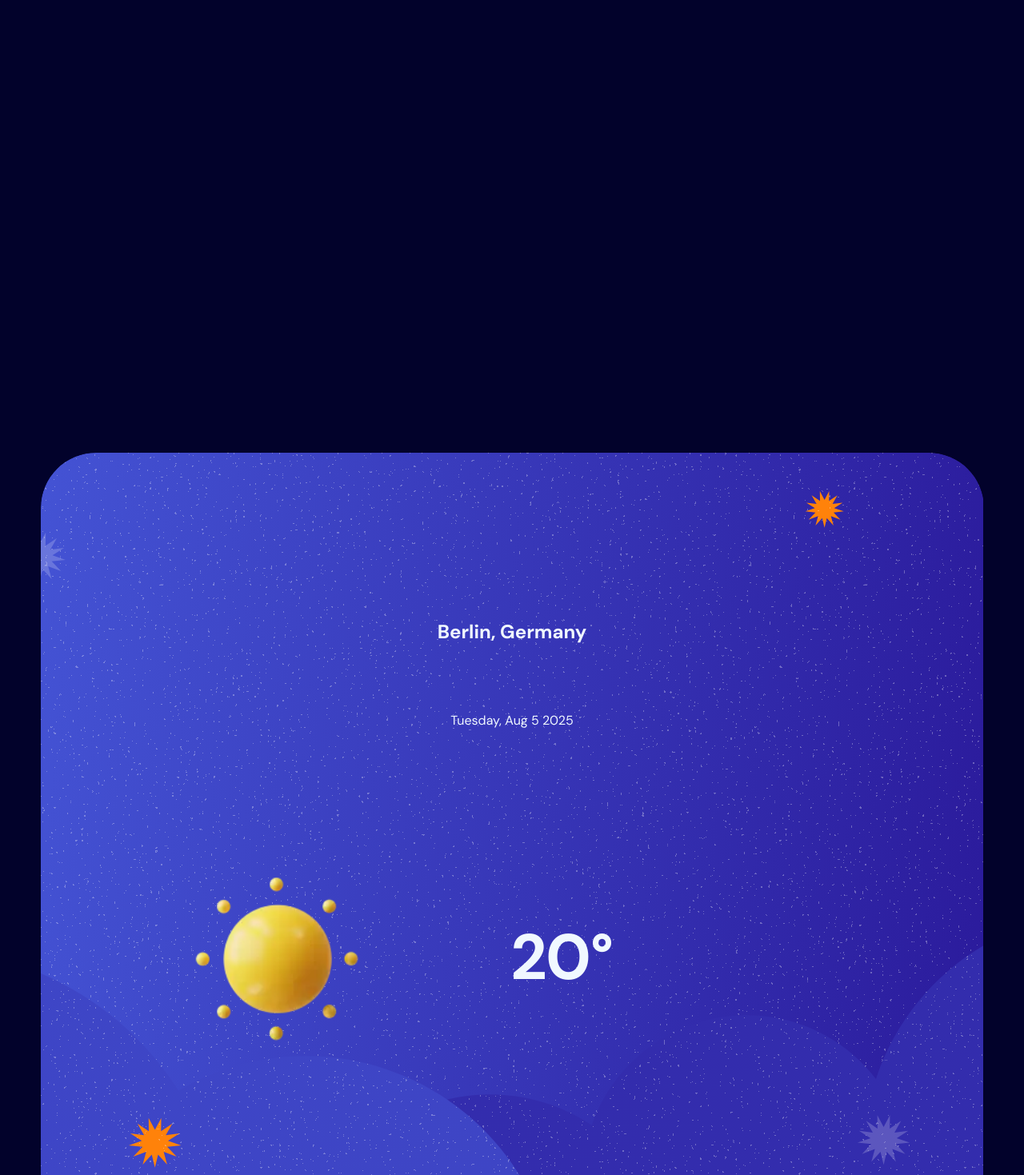
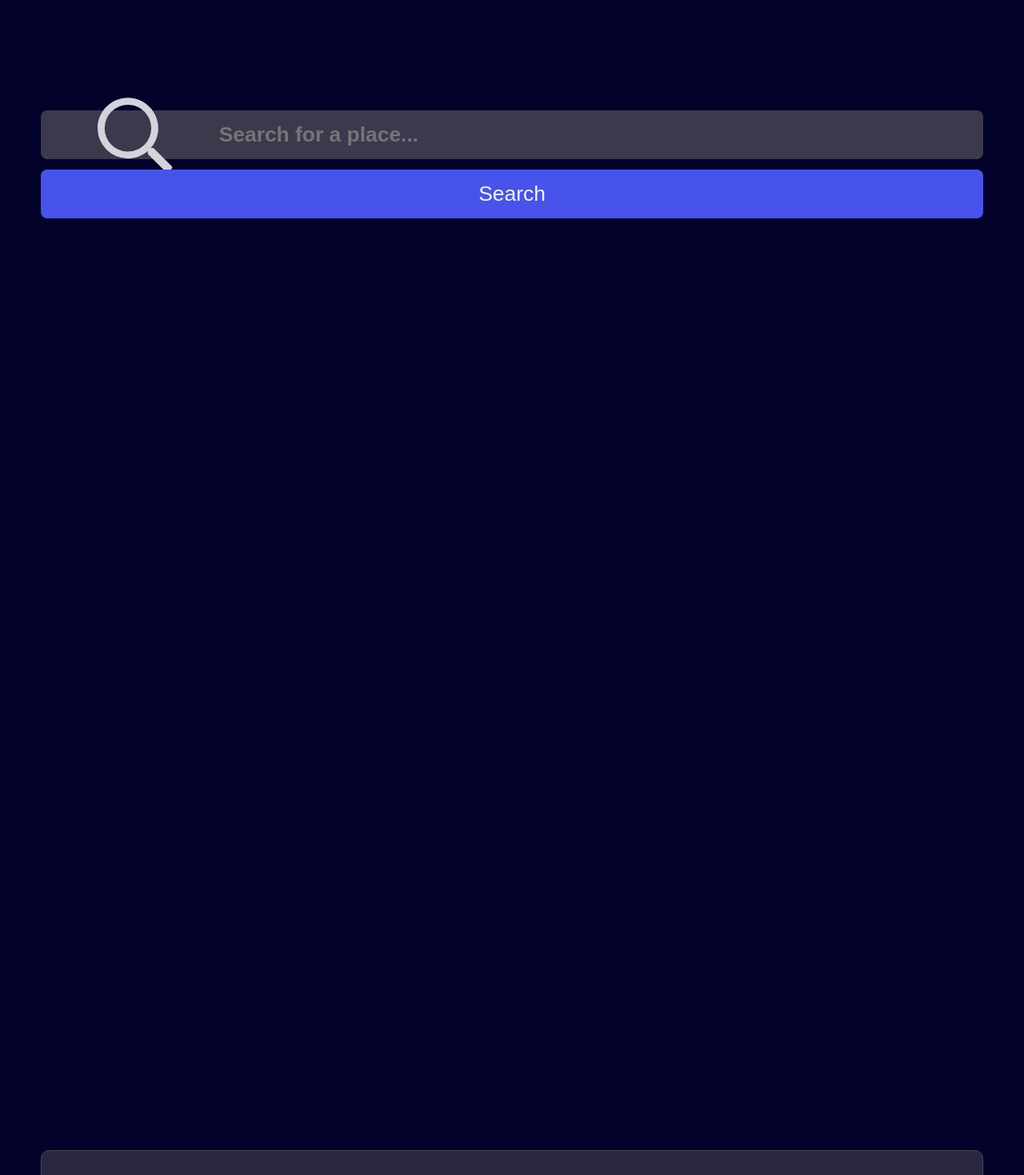
Before and after one commit to BYDINARES/weather-app-main, a React (Vite) app: page / in a window 1280 px wide. Shown: the part 1021-2490 px from the top of the page at 80% size. Built offline with nearby package versions, Linux system fonts and the light colour scheme.

Commit message:
Adding the right Icon depending on the current climate

```diff
--- a/src/App.css
+++ b/src/App.css
@@ -15,6 +15,7 @@ html body #root {
 }
 html body #root header {
   height: 20%;
+  padding-bottom: 5%;
 }
 html body #root header nav {
   display: flex;
@@ -36,6 +37,7 @@ html body #root header nav section.dropdown button.dropdown-toggle {
   height: 80%;
   padding: 10%;
   gap: 5%;
+  font-size: 1rem;
   background-color: rgb(45, 41, 61);
   color: aliceblue;
   border-radius: 5px;
@@ -153,7 +155,7 @@ html body #root header h1.title {
   font-family: "BricolageGrotesque";
   width: 100%;
   text-align: center;
-  font-size: 2.9rem;
+  font-size: 14.5vw;
 }
 html body #root header div.search-bar {
   display: flex;
@@ -166,7 +168,7 @@ html body #root header div.search-bar div.search-input {
   flex-direction: row;
   align-items: center;
   width: 100%;
-  height: 40%;
+  height: 45%;
   box-sizing: border-box;
   padding-left: 6%;
   padding-right: 6%;
@@ -195,15 +197,16 @@ html body #root header div.search-bar div.search-input > input {
   border: none;
   color: white;
   font-weight: 600;
-  font-size: 1rem;
+  font-size: 1.2rem;
   cursor: pointer;
 }
 html body #root header div.search-bar div.search-input > input:focus {
   outline: none;
 }
 html body #root header div.search-bar > button {
-  height: 40%;
-  font-size: 1.1rem;
+  height: 45%;
+  font-size: 1.2rem;
+  font-weight: 400;
   background-color: rgb(72, 83, 235);
   border-style: none;
   border-radius: 8px;
@@ -297,6 +300,19 @@ html body #root main section.bg-today h1.degree {
   align-self: center;
   margin: 0%;
 }
+html body #root main section.bg-today.loading {
+  display: flex;
+  flex-direction: row;
+  align-items: center;
+  justify-content: center;
+  background-image: none;
+  background-color: rgb(41, 39, 65);
+  border-radius: 10px;
+  border: solid 0.5px rgb(73, 73, 73);
+}
+html body #root main section.bg-today.loading > .loading-container {
+  align-self: center;
+}
 html body #root main section.general-forecast {
   height: 15%;
   display: flex;
@@ -335,6 +351,7 @@ html body #root main section.daily-forecast div {
   display: flex;
   flex-wrap: wrap;
   justify-content: space-between;
+  height: 70%;
 }
 html body #root main section.daily-forecast div article {
   box-sizing: border-box;
@@ -346,6 +363,7 @@ html body #root main section.daily-forecast div article {
   padding: 3%;
   margin-bottom: 5%;
   background-color: rgb(54, 51, 83);
+  border: solid 0.5px rgb(73, 73, 73);
   border-radius: 8px;
 }
 html body #root main section.daily-forecast div article h3 {
@@ -367,7 +385,8 @@ html body #root main section.daily-forecast div article div.dregres-range p {
   font-size: 0.8rem;
 }
 html body #root main section.daily-forecast div article.empty-days {
-  height: 35%;
+  height: 34%;
+  margin-bottom: 5%;
 }
 html body #root main section.hourly-forecast {
   height: 32%;
@@ -500,6 +519,22 @@ html body #root main section.hourly-forecast ul.hours-list li.empty-container {
   font-style: normal;
   font-display: swap;
 }
+@media (min-width: 400px) {
+  html {
+    font-size: 20px;
+  }
+}
+@media (min-width: 500px) {
+  html {
+    font-size: 22px;
+  }
+}
+@media (min-width: 992px) {
+  html body #root {
+    display: grid;
+    grid-template-areas: "header" "header" "main" "hourlyForecast";
+  }
+}
 @keyframes bounce {
   0%, 80%, 100% {
     transform: scale(0);
--- a/src/App.jsx
+++ b/src/App.jsx
@@ -193,6 +193,11 @@ function App() {
     96: iconStorm,
     99: iconStorm,
   };
+  //Today's icon
+  const todayIcon =
+    weatherData.current?.weather_code !== undefined
+      ? weatherIcons[weatherData.current.weather_code] || iconOvercast
+      : null;
 
   function HourlyForecast({ weatherData, selectedDay }) {
     if (!weatherData?.hourly?.time) {
@@ -506,16 +511,20 @@ function App() {
       <main>
         <>
           {/* forcast of today */}
-          <section className="bg-today">
+          <section
+            className={
+              !isLoading && weatherData.location
+                ? "bg-today"
+                : "bg-today loading"
+            }
+          >
             {isLoading ? (
               <LoadingSkeleton />
             ) : (
               <>
                 {" "}
                 <h3 className="city-country">
-                  {weatherData.location
-                    ? weatherData.location
-                    : "Berlin, Germany"}
+                  {weatherData.location ? weatherData.location : ""}
                 </h3>
                 <p className="date">
                   {weatherData.location
@@ -527,13 +536,12 @@ function App() {
                           month: "short",
                         })} ${d.getDate()} ${d.getFullYear()}`;
                       })()
-                    : "Tuesday, Aug 5 2025"}
+                    : ""}
                 </p>
-                <img src={iconSunny} alt="A sun icon" />
+                {todayIcon && <img src={todayIcon} alt="Weather icon" />}
                 <h1 className="degree">
-                  {weatherData.current
-                    ? `${Math.round(weatherData.current.temperature_2m)}°`
-                    : "20°"}
+                  {weatherData.current &&
+                    `${Math.round(weatherData.current.temperature_2m)}°`}
                 </h1>
               </>
             )}
@@ -551,7 +559,7 @@ function App() {
                     `${Math.round(weatherData.current.apparent_temperature)}°`
                   ) : (
                     <>
-                      <p>18°</p>
+                      <p>-</p>
                     </>
                   )}
                 </p>
@@ -568,7 +576,7 @@ function App() {
                     `${weatherData.current.relative_humidity_2m}%`
                   ) : (
                     <>
-                      <p>46%</p>
+                      <p>-</p>
                     </>
                   )}
                 </p>
@@ -587,7 +595,7 @@ function App() {
                     }`
                   ) : (
                     <>
-                      <p>14 km/h</p>
+                      <p>-</p>
                     </>
                   )}
                 </p>
@@ -604,7 +612,7 @@ function App() {
                     `${weatherData.current.precipitation} ${dropdownOptions.precipitation}`
                   ) : (
                     <>
-                      <p>0 mm</p>
+                      <p>-</p>
                     </>
                   )}
                 </p>
--- a/src/SCSS/App.scss
+++ b/src/SCSS/App.scss
@@ -15,6 +15,8 @@ html {
 
       header {
         height: 20%;
+        padding-bottom: 5%;
+
         nav {
           display: flex;
           flex-direction: row;
@@ -35,6 +37,7 @@ html {
               padding: 10%;
               gap: 5%;
 
+              font-size: 1rem;
               background-color: rgb(45, 41, 61);
               color: aliceblue;
               border-radius: 5px;
@@ -172,19 +175,21 @@ html {
           font-family: "BricolageGrotesque";
           width: 100%;
           text-align: center;
-          font-size: 2.9rem;
+          font-size: 14.5vw;
         }
         div.search-bar {
           display: flex;
           flex-direction: column;
+
           height: 28%;
           gap: 10%;
+
           div.search-input {
             display: flex;
             flex-direction: row;
             align-items: center;
             width: 100%;
-            height: 40%;
+            height: 45%;
             box-sizing: border-box;
             padding-left: 6%;
             padding-right: 6%;
@@ -215,7 +220,7 @@ html {
               border: none;
               color: white;
               font-weight: 600;
-              font-size: 1rem;
+              font-size: 1.2rem;
 
               cursor: pointer;
 
@@ -226,8 +231,9 @@ html {
           }
 
           > button {
-            height: 40%;
-            font-size: 1.1rem;
+            height: 45%;
+            font-size: 1.2rem;
+            font-weight: 400;
             background-color: rgb(72, 83, 235);
             border-style: none;
             border-radius: 8px;
@@ -334,6 +340,21 @@ html {
             margin: 0%;
           }
         }
+        section.bg-today.loading {
+          display: flex;
+          flex-direction: row;
+          align-items: center;
+          justify-content: center;
+          background-image: none;
+          background-color: rgb(41, 39, 65);
+          border-radius: 10px;
+          border: solid 0.5px rgb(73, 73, 73);
+
+          > .loading-container {
+            align-self: center;
+          }
+        }
+
         section.general-forecast {
           height: 15%;
           display: flex;
@@ -376,6 +397,7 @@ html {
             display: flex;
             flex-wrap: wrap;
             justify-content: space-between;
+            height: 70%;
             article {
               box-sizing: border-box;
               display: flex;
@@ -387,6 +409,7 @@ html {
               padding: 3%;
               margin-bottom: 5%;
               background-color: rgb(54, 51, 83);
+              border: solid 0.5px rgb(73, 73, 73);
               border-radius: 8px;
               h3 {
                 width: 100%;
@@ -414,7 +437,8 @@ html {
               }
             }
             article.empty-days {
-              height: 35%;
+              height: 34%;
+              margin-bottom: 5%;
             }
           }
         }
--- a/src/SCSS/_mediaQueries.scss
+++ b/src/SCSS/_mediaQueries.scss
@@ -1,3 +1,14 @@
+@media (min-width: 400px) {
+  html {
+    font-size: 20px;
+  }
+}
+@media (min-width: 500px) {
+  html {
+    font-size: 22px;
+  }
+}
+
 // Small devices (landscape phones, 576px and up)
 @media (min-width: 576px) {
 }
@@ -8,6 +19,20 @@
 
 // Large devices (desktops, 992px and up)
 @media (min-width: 992px) {
+  html {
+    body {
+      #root {
+        display: grid;
+        grid-template-areas:
+          "header" "header"
+          "main" "hourlyForecast";
+        header {
+        }
+        main {
+        }
+      }
+    }
+  }
 }
 
 // X-Large devices (large desktops, 1200px and up)
```
Also changed, not shown: 1 other file (tests, documents, lock files or other folders).
